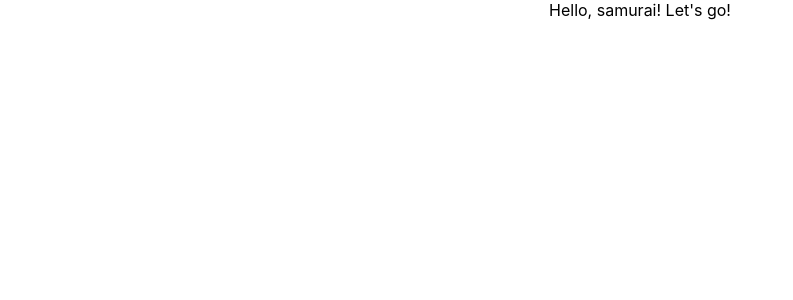
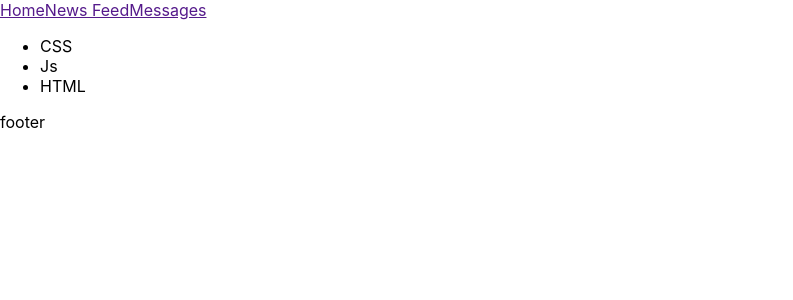
Before and after one commit to Sbagdasar/samurai-way, a React (Create React App) app: page / in a window 1280 px wide. Shown: the top 300 px of the page, without its empty margins (0-793 px from the left). Built offline with nearby package versions, Linux system fonts and the light colour scheme.

Commit message:
import components

```diff
--- a/src/App.tsx
+++ b/src/App.tsx
@@ -1,12 +1,17 @@
 import React from 'react';
 import './App.css';
+import {Header} from "./Header";
+import {Technologies} from "./Technologies";
+import {Footer} from "./Footer";
 
-function App() {
-  return (
-    <div className="App">
-     Hello, samurai! Let's go!
-    </div>
-  );
+const App= ()=> {
+    return (
+        <div>
+            <Header/>
+            <Technologies/>
+            <Footer/>
+        </div>
+    );
 }
 
 export default App;
--- /dev/null
+++ b/src/Footer.tsx
@@ -0,0 +1,9 @@
+import React from 'react';
+
+export const Footer = () => {
+    return (
+        <div>
+            footer
+        </div>
+    );
+};
--- /dev/null
+++ b/src/Header.tsx
@@ -0,0 +1,11 @@
+import React from 'react';
+
+export const Header = () => {
+    return (
+        <div>
+            <a href="">Home</a>
+            <a href="">News Feed</a>
+            <a href="">Messages</a>
+        </div>
+    );
+};
--- /dev/null
+++ b/src/Technologies.tsx
@@ -0,0 +1,13 @@
+import React from "react";
+
+export const Technologies = () => {
+    return (
+        <div>
+            <ul>
+                <li>CSS</li>
+                <li>Js</li>
+                <li>HTML</li>
+            </ul>
+        </div>
+    )
+}
```
Also changed, not shown: 1 other file (tests, documents, lock files or other folders).
